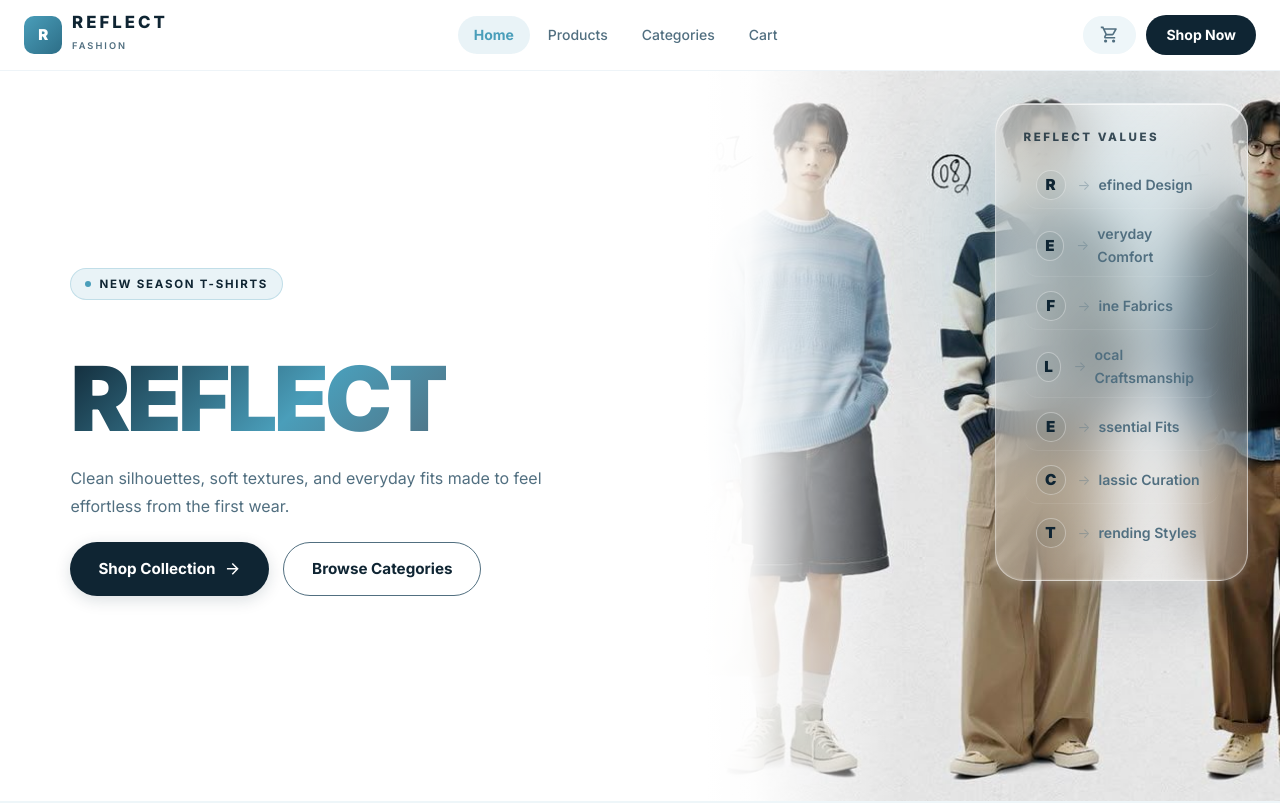
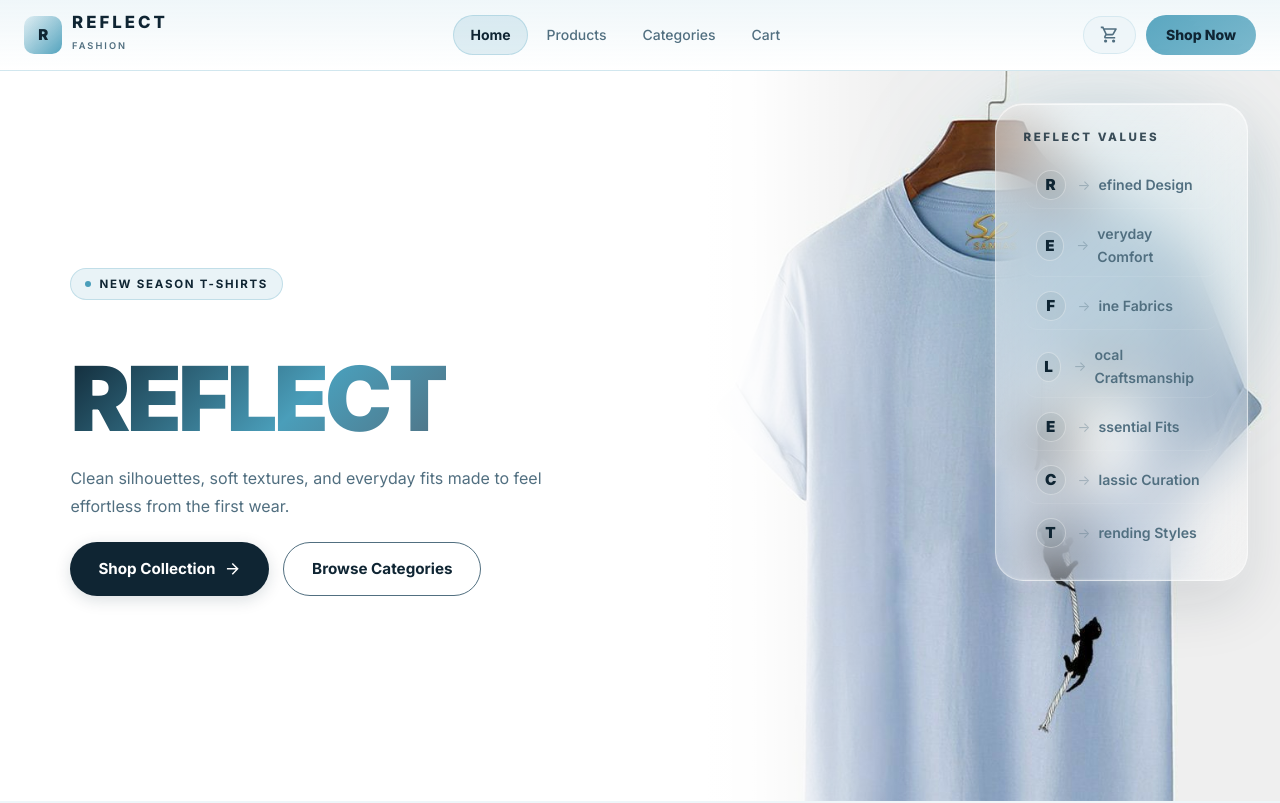
Before and after one commit to tharanijayathura/Reflect, a Next.js app: page / in a window 1280 px wide. Shown: the top 803 px of the page. Built offline with nearby package versions, Linux system fonts and the light colour scheme.

Commit message:
Update Hero image position and scale; enhance Navbar styles and responsiveness

```diff
--- a/components/home/Hero.tsx
+++ b/components/home/Hero.tsx
@@ -234,12 +234,13 @@ export default function Hero() {
             </div>
           </div>
           <Image
-            src="/images/noob.png"
+            src="/images/Tshirts/women/16.jpg"
             alt="Reflect Fashion Collection"
             fill
             style={{
               objectFit: 'cover',
-              objectPosition: '22% 25%',
+              objectPosition: '50% 28%',
+              transform: 'scale(1.06)',
             }}
             priority
           />
--- a/components/layout/Navbar.tsx
+++ b/components/layout/Navbar.tsx
@@ -20,7 +20,6 @@ export default function Navbar() {
     return () => window.removeEventListener('scroll', onScroll);
   }, []);
 
-  useEffect(() => { setMenuOpen(false); }, [pathname]);
   useEffect(() => {
     document.body.style.overflow = menuOpen ? 'hidden' : '';
     return () => { document.body.style.overflow = ''; };
@@ -30,23 +29,25 @@ export default function Navbar() {
     <>
       <header style={{
         position: 'sticky', top: 0, zIndex: 50,
-        background: scrolled ? 'rgba(255,255,255,0.94)' : '#fff',
-        backdropFilter: scrolled ? 'blur(20px)' : 'none',
-        WebkitBackdropFilter: scrolled ? 'blur(20px)' : 'none',
-        borderBottom: `1px solid ${scrolled ? 'var(--border)' : '#eef4f8'}`,
+        background: scrolled
+          ? 'rgba(238,246,249,0.96)'
+          : 'linear-gradient(180deg, rgba(238,246,249,0.92) 0%, rgba(255,255,255,0.98) 100%)',
+        backdropFilter: 'blur(20px)',
+        WebkitBackdropFilter: 'blur(20px)',
+        borderBottom: '1px solid rgba(74, 158, 186, 0.18)',
         transition: 'all 0.3s ease',
-        boxShadow: scrolled ? '0 2px 16px rgba(15,37,51,0.06)' : 'none',
+        boxShadow: scrolled ? '0 4px 20px rgba(74,158,186,0.08)' : 'none',
       }}>
-        <div style={{ maxWidth: '1400px', margin: '0 auto', padding: '0 24px', display: 'flex', alignItems: 'center', justifyContent: 'space-between', height: '70px' }}>
+        <div style={{ maxWidth: '1400px', margin: '0 auto', padding: '0 24px', display: 'flex', alignItems: 'center', justifyContent: 'space-between', gap: '16px', height: '70px' }}>
 
           {/* Logo */}
           <Link href="/" style={{ display: 'flex', alignItems: 'center', gap: '10px', textDecoration: 'none' }}>
             <div style={{
               width: '38px', height: '38px',
-              background: 'linear-gradient(135deg, #4a9eba, #2d6e87)',
+              background: 'linear-gradient(135deg, var(--accent-soft), rgba(74, 158, 186, 0.95))',
               borderRadius: '10px',
               display: 'flex', alignItems: 'center', justifyContent: 'center',
-              fontWeight: '900', fontSize: '15px', color: '#fff', letterSpacing: '-0.5px', flexShrink: 0,
+              fontWeight: '900', fontSize: '15px', color: 'var(--c-navy)', letterSpacing: '-0.5px', flexShrink: 0,
             }}>R</div>
             <div>
               <span style={{ fontSize: '1.05rem', fontWeight: '800', letterSpacing: '0.18em', color: 'var(--text-primary)', textTransform: 'uppercase', display: 'block', lineHeight: 1.1 }}>REFLECT</span>
@@ -62,10 +63,11 @@ export default function Navbar() {
                 <Link key={link.href} href={link.href} style={{
                   padding: '8px 16px', borderRadius: '100px',
                   fontSize: '0.875rem', fontWeight: active ? '700' : '500',
-                  color: active ? 'var(--accent)' : 'var(--text-secondary)',
-                  background: active ? 'var(--accent-soft)' : 'transparent',
+                  color: active ? 'var(--c-navy)' : 'var(--text-secondary)',
+                  background: active ? 'rgba(74,158,186,0.16)' : 'transparent',
+                  border: active ? '1px solid rgba(74,158,186,0.24)' : '1px solid transparent',
                   transition: 'all 0.2s ease', textDecoration: 'none',
-                }}>
+                }} onClick={() => setMenuOpen(false)}>
                   {link.label}
                 </Link>
               );
@@ -78,11 +80,11 @@ export default function Navbar() {
             <Link href="/cart" style={{
               display: 'flex', alignItems: 'center', gap: '7px',
               padding: '8px 16px', borderRadius: '100px',
-              background: cartCount > 0 ? 'var(--accent-soft)' : 'var(--bg-elevated)',
-              border: `1px solid ${cartCount > 0 ? 'rgba(74,158,186,0.3)' : 'var(--border)'}`,
-              color: cartCount > 0 ? 'var(--accent)' : 'var(--text-secondary)',
+              background: cartCount > 0 ? 'rgba(74,158,186,0.18)' : 'rgba(238,246,249,0.9)',
+              border: `1px solid ${cartCount > 0 ? 'rgba(74,158,186,0.3)' : 'rgba(74,158,186,0.14)'}`,
+              color: cartCount > 0 ? 'var(--c-navy)' : 'var(--text-secondary)',
               fontSize: '0.875rem', fontWeight: '600', textDecoration: 'none', transition: 'all 0.2s ease',
-            }}>
+            }} onClick={() => setMenuOpen(false)}>
               <span style={{ fontSize: '1rem', display: 'flex', alignItems: 'center' }}><ShoppingCartOutlinedIcon style={{ fontSize: '1.2rem' }} /></span>
               {cartCount > 0 && (
                 <span style={{
@@ -97,23 +99,23 @@ export default function Navbar() {
             {/* Shop CTA */}
             <Link href="/products" className="shop-cta" style={{
               padding: '9px 20px', borderRadius: '100px',
-              background: 'var(--navy)',
-              color: '#fff', fontSize: '0.875rem', fontWeight: '700',
+              background: 'linear-gradient(135deg, rgba(74,158,186,0.9), rgba(74,158,186,0.72))',
+              color: 'var(--c-navy)', fontSize: '0.875rem', fontWeight: '800',
               textDecoration: 'none', transition: 'all 0.2s ease', whiteSpace: 'nowrap',
-            }}>
+            }} onClick={() => setMenuOpen(false)}>
               Shop Now
             </Link>
 
             {/* Hamburger */}
             <button onClick={() => setMenuOpen(!menuOpen)} className="hamburger-btn" aria-label="Toggle menu" style={{
               display: 'none', flexDirection: 'column', gap: '5px', padding: '8px',
-              background: 'var(--bg-elevated)', border: '1px solid var(--border)',
+              background: 'rgba(74,158,186,0.12)', border: '1px solid rgba(74,158,186,0.18)',
               borderRadius: '10px', cursor: 'pointer',
             }}>
               {[0,1,2].map(i => (
                 <span key={i} style={{
                   display: 'block', width: '20px', height: '2px',
-                  background: 'var(--text-primary)', borderRadius: '2px', transition: 'all 0.3s ease',
+                  background: 'var(--c-navy)', borderRadius: '2px', transition: 'all 0.3s ease',
                   transform: menuOpen ? (i === 0 ? 'rotate(45deg) translate(5px,5px)' : i === 2 ? 'rotate(-45deg) translate(5px,-5px)' : 'none') : 'none',
                   opacity: menuOpen && i === 1 ? 0 : 1,
                 }} />
@@ -127,15 +129,17 @@ export default function Navbar() {
       {menuOpen && (
         <div onClick={() => setMenuOpen(false)} style={{
           position: 'fixed', inset: 0, zIndex: 49,
-          background: 'rgba(15,37,51,0.4)', backdropFilter: 'blur(4px)',
+          background: 'rgba(74,158,186,0.18)', backdropFilter: 'blur(4px)',
         }} />
       )}
 
       {/* Mobile Drawer */}
       <div style={{
         position: 'fixed', top: 0, right: 0, bottom: 0, width: '300px',
-        zIndex: 50, background: '#fff', borderLeft: '1px solid var(--border)',
-        padding: '80px 24px 32px',
+        zIndex: 50,
+        background: 'linear-gradient(180deg, rgba(255,255,255,0.98) 0%, rgba(238,246,249,0.98) 100%)',
+        borderLeft: '1px solid rgba(74, 158, 186, 0.18)',
+        padding: '80px 20px 32px',
         display: 'flex', flexDirection: 'column', gap: '6px',
         transform: menuOpen ? 'translateX(0)' : 'translateX(100%)',
         transition: 'transform 0.35s cubic-bezier(0.4,0,0.2,1)',
@@ -150,9 +154,9 @@ export default function Navbar() {
             <Link key={link.href} href={link.href} style={{
               display: 'block', padding: '13px 16px', borderRadius: '12px',
               fontSize: '0.95rem', fontWeight: '600',
-              color: active ? 'var(--accent)' : 'var(--text-primary)',
-              background: active ? 'var(--accent-soft)' : 'transparent',
-              border: `1px solid ${active ? 'rgba(74,158,186,0.2)' : 'transparent'}`,
+              color: active ? 'var(--c-navy)' : 'var(--text-primary)',
+              background: active ? 'rgba(74,158,186,0.16)' : 'transparent',
+              border: `1px solid ${active ? 'rgba(74,158,186,0.24)' : 'transparent'}`,
               textDecoration: 'none', transition: 'all 0.2s ease',
             }}>
               {link.label}
@@ -162,21 +166,31 @@ export default function Navbar() {
         <div style={{ marginTop: 'auto', paddingTop: '24px', borderTop: '1px solid var(--border)' }}>
           <Link href="/products" style={{
             display: 'block', padding: '13px', borderRadius: '12px',
-            background: 'var(--navy)', color: '#fff',
-            fontSize: '0.9rem', fontWeight: '700', textAlign: 'center', textDecoration: 'none',
-          }}>
+            background: 'linear-gradient(135deg, rgba(74,158,186,0.9), rgba(74,158,186,0.7))', color: 'var(--c-navy)',
+            fontSize: '0.9rem', fontWeight: '800', textAlign: 'center', textDecoration: 'none',
+          }} onClick={() => setMenuOpen(false)}>
             Shop All T-Shirts <ArrowForwardIcon style={{ fontSize: '0.9rem', verticalAlign: 'middle' }} />
           </Link>
         </div>
       </div>
 
       <style>{`
+        @media (max-width: 1024px) {
+          .desktop-nav { gap: 0 !important; }
+          .desktop-nav a { padding: 8px 12px !important; font-size: 0.83rem !important; }
+        }
         @media (max-width: 768px) {
           .desktop-nav { display: none !important; }
           .shop-cta { display: none !important; }
           .hamburger-btn { display: flex !important; }
+          header > div { padding: 0 16px !important; height: 64px !important; }
+          .mobile-drawer { width: min(92vw, 320px) !important; }
         }
-        .desktop-nav a:hover { color: var(--accent) !important; background: var(--accent-soft) !important; }
+        @media (max-width: 480px) {
+          header > div { padding: 0 14px !important; }
+          .shop-cta { display: none !important; }
+        }
+        .desktop-nav a:hover { color: var(--c-navy) !important; background: rgba(74,158,186,0.18) !important; }
       `}</style>
     </>
   );
--- a/tsconfig.json
+++ b/tsconfig.json
@@ -8,6 +8,7 @@
     "noEmit": true,
     "esModuleInterop": true,
     "baseUrl": ".",
+    "ignoreDeprecations": "6.0",
     "module": "esnext",
     "moduleResolution": "bundler",
     "resolveJsonModule": true,
```
